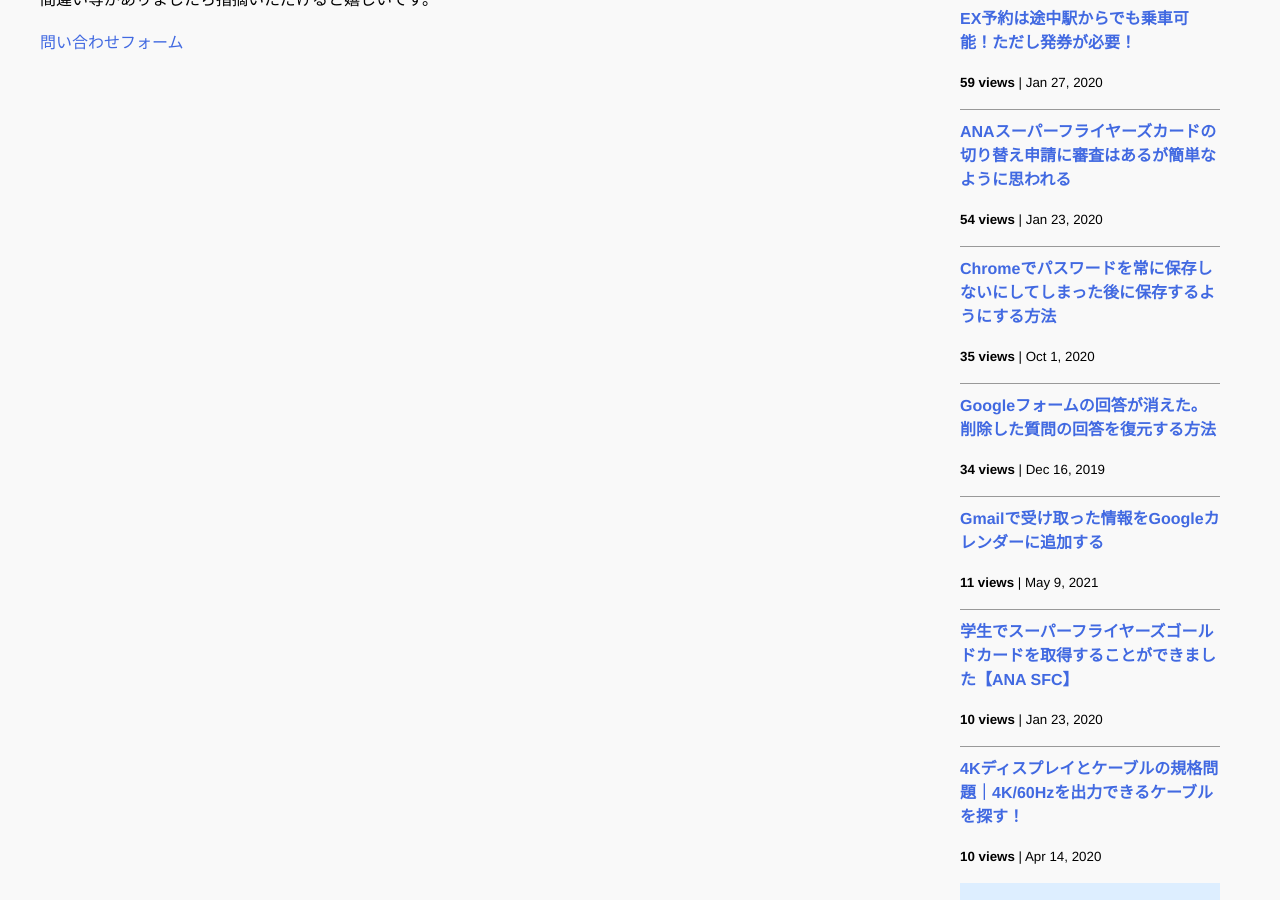
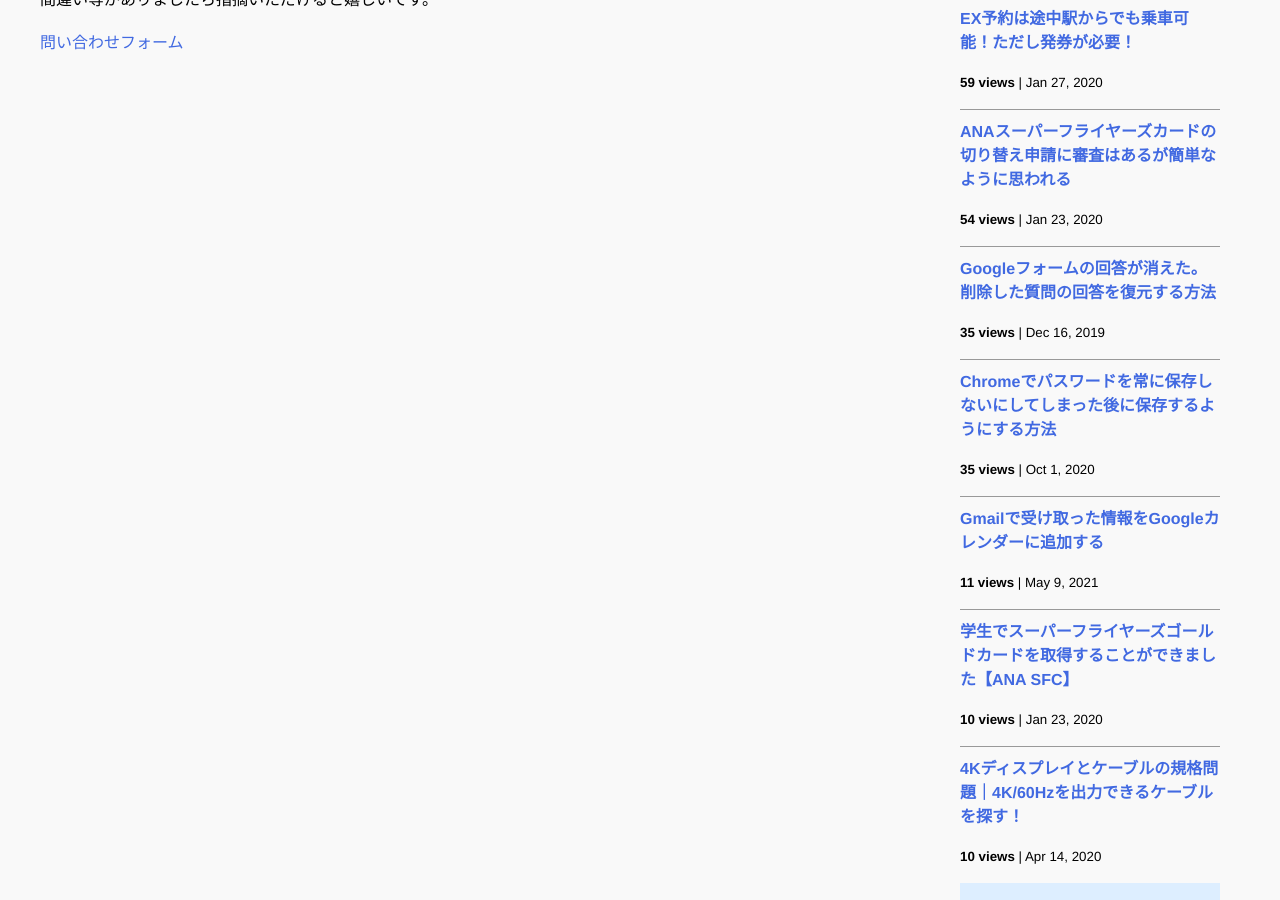
Before and after one commit to iwanaminami/shoyaiwaname, a Jekyll site: the page built from about.markdown, in a window 1280 px wide and 900 px high, scrolled down 1015 px. Built offline with Jekyll 4.4.1, drawn with Linux system fonts in a browser that asks for light colours; nearby versions of some CDN libraries; comment, search, counter and statistics services are not loaded.

Commit message:
chore(ga): update _data/popularposts.yml 20260130-2052

```diff
--- a/_data/popularposts.yml
+++ b/_data/popularposts.yml
@@ -6,9 +6,9 @@ side:
   - view: 54
     url: "/2020/01/23/sfc-judge.html"
   - view: 35
+    url: "/2019/12/16/restore-googleform.html"
+  - view: 35
     url: "/2020/10/01/googlepassword.html"
-  - view: 34
-    url: "/2019/12/16/restore-googleform.html"
   - view: 11
     url: "/2021/05/09/gmailtocalendar.html"
   - view: 10
```
